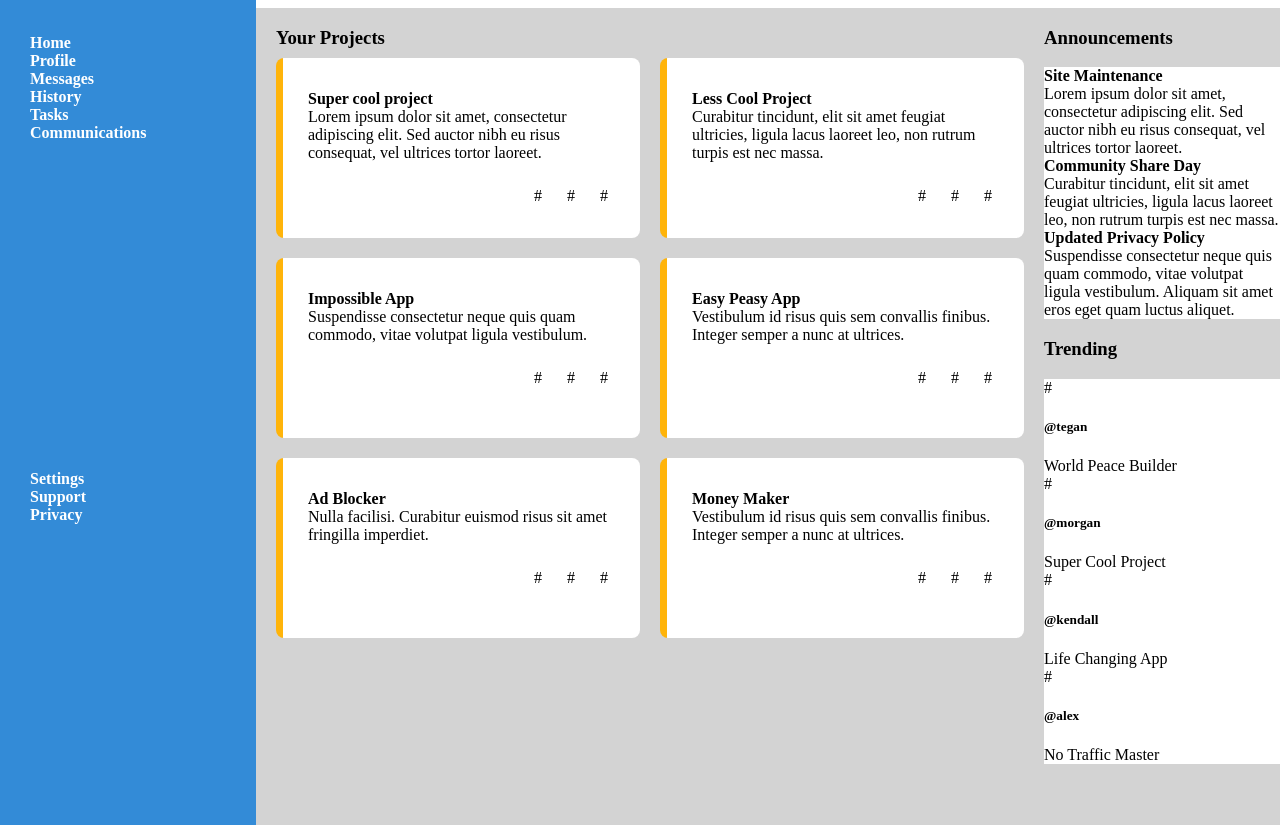
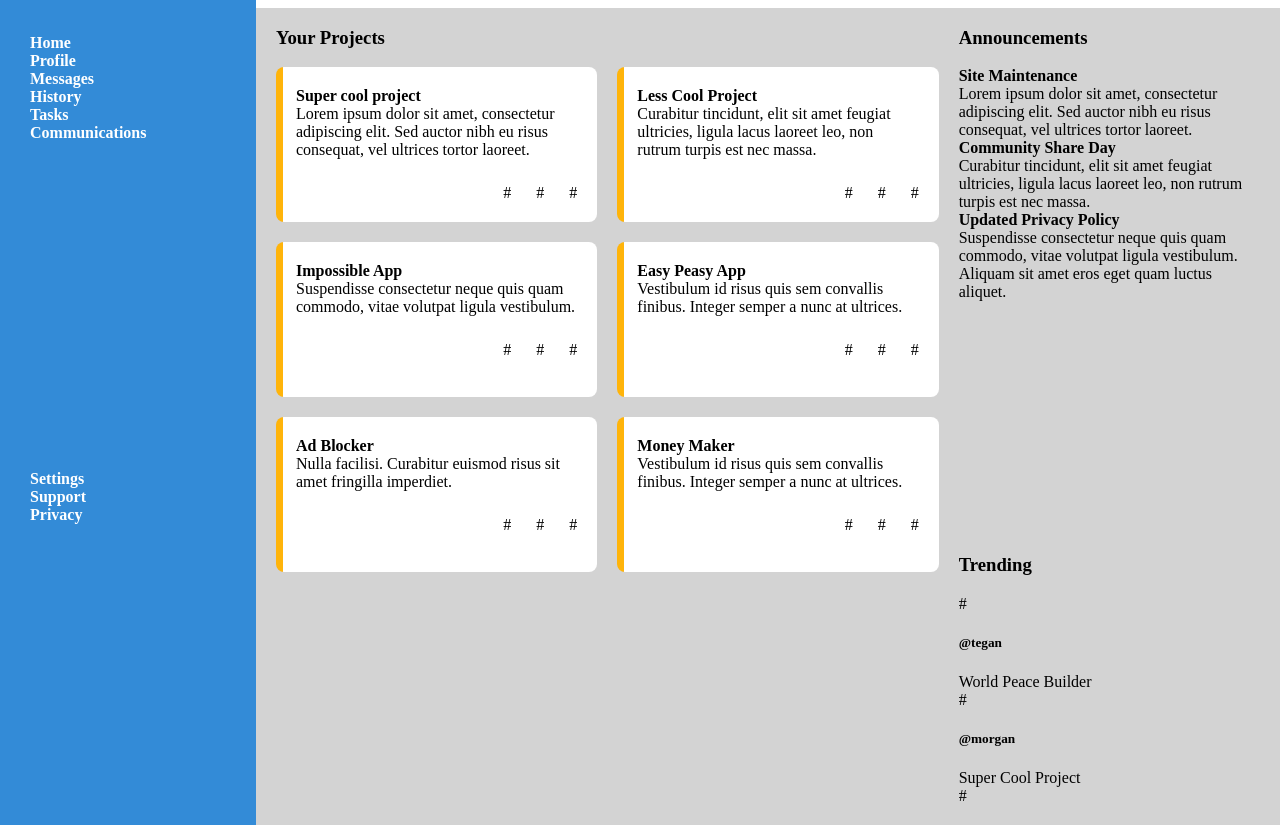
Before and after one commit to Jdoggett50/Project-Dashboard, a plain HTML site: page index.html in a window 1280 px wide. Shown: the part 111-936 px from the top of the page. Drawn offline with Linux system fonts and the light colour scheme.

Commit message:
playing with the idea of flex container around content

```diff
--- a/index.html
+++ b/index.html
@@ -48,8 +48,9 @@
             </ul>
         </nav>
         <article class="content-container">
-            <main class="article-container">
+            <main class="article-flex-container">
                 <h3 class="article-title">Your Projects</h3>
+                <div class="article-grid-container">
                     <div class="article-card">
                         <h4 class="section-title">Super cool project</h3>
                         <p>Lorem ipsum dolor sit amet, consectetur adipiscing elit. Sed auctor nibh eu risus consequat, vel ultrices tortor laoreet. </p>
@@ -104,10 +105,12 @@
                             <span class="icons">#</span>
                         </div>
                     </div>
+                </div>
             </main>
-            <aside class="aside-container">
-                <div class="announcements-container">
+            <aside class="aside-flex-container">
                 <h3 class="aside-title">Announcements</h3>
+                <div class="aside-grid-container">
+                    <section class="announcements-container">
                         <div class="announcements-card">
                             <h4 class="section-title">Site Maintenance</h4>
                             <p>Lorem ipsum dolor sit amet, consectetur adipiscing elit. Sed auctor nibh eu risus consequat, vel ultrices tortor laoreet.</p>
@@ -120,25 +123,32 @@
                             <h4 class="section-title">Updated Privacy Policy</h4>
                             <p>Suspendisse consectetur neque quis quam commodo, vitae volutpat ligula vestibulum. Aliquam sit amet eros eget quam luctus aliquet. </p>
                         </div>
+                    </section>
                 </div>
-                <div class="trending-container">
+                <div class="trending-grid-container">
                     <h3 class="section-title">Trending</h3>
-                    <div class="trending-card">#
+                    <section class="trending-container">
+                        <div class="trending-card">
+                            <div>#</div>
                             <h5>@tegan</h5>
                             <span>World Peace Builder</span>
                         </div>
-                    <div class="trending-card">#
+                        <div class="trending-card">
+                            <div>#</div>
                             <h5>@morgan</h5>
                             <span>Super Cool Project</span>
                         </div>
-                    <div class="trending-card">#
+                        <div class="trending-card">
+                            <div>#</div>
                             <h5>@kendall</h5>
                             <span>Life Changing App</span>
                         </div>
-                    <div class="trending-card">#
+                        <div class="trending-card">
+                            <div>#</div>
                             <h5>@alex</h5>
                             <span>No Traffic Master</span>
                         </div>
+                    </section>
                 </div>
             </aside>
         </article>
--- a/styles.css
+++ b/styles.css
@@ -117,23 +117,25 @@ a,
 .content-container {
     /* sets layout for its children article-container aside-container */
     display: grid;
-    grid-template-rows: 1fr;
-    grid-template-columns: 3fr 1fr;
-    /* padding: 0 20px 0 20px; */
+    grid-template-columns: 2fr 1fr;
     grid-row: 2 / 3;
     grid-column: 2 / 3;
     background-color: lightgrey;
 }
 
 
-.article-container {
-    display: grid;
-    grid-template-rows: 50px repeat(auto-fit, minmax(75px, 200px));
-    grid-template-columns: repeat(2, 1fr);
+.article-flex-container {
+    /* display: flex;
+    flex-direction: column; */
     grid-row: 1 / 2;
     grid-column: 1 / 2;
 }
 
+.article-grid-container {
+    display: grid;
+    grid-template-columns: repeat(2, 1fr);
+    grid-template-rows: repeat(3, 2fr);
+}
 
 .article-title {
     margin-left: 20px;
@@ -142,7 +144,7 @@ a,
 }
 
 .article-card {
-    padding: 2em;
+    padding: 20px;
     border-radius: 8px;
     background: linear-gradient(to right,rgb(255,180,10) 7px, white 7px);
     background-color: white;
@@ -150,39 +152,57 @@ a,
 
 }
 
-.aside-container {
+.aside-flex-container {
     /* border: 1px solid black; */
     display: flex;
     flex-direction: column;
     padding-left: 20px;
+    padding-right: 20px;
     grid-row: 1 / 2;
     grid-column: 2 / 3;
 }
 
+.aside-grid-container {
+    display: grid;
+    grid-template-rows: repeat(2, 1fr);
+}
+
+/*
 .aside-title {
-    grid-row: 1 / 2;
     grid-row: 1 / 2;
 }
 
 .announcements-container {
     display: flex;
     flex-direction: column;
+    background-color: white;
+    border-radius: 8px;
 }
 
 .announcements-card {
-    background-color: white;
-    /* border: 1px solid red; */
+    display: flex;
+    flex-direction: column;
+    padding-bottom: 20px;
+    padding-top: 20px;
+    margin-right: 20px;
+    margin-left: 20px;
+}
+
+.announcements-card:nth-child(1),
+.announcements-card:nth-child(2) {
+    border-bottom: 1px solid lightgrey;
 }
 
 .trending-container {
     display: flex;
     flex-direction: column;
+    background-color: white;
 }
 
 .trending-card {
-    background-color: white;
-    /* border: 1px solid green; */
-}
+    display: flex;
+    border-radius: 8px;
+} */
 
 .icon-container {
     padding-top: 25px;
```
Lines whose indentation alone changed are shown as unchanged.
